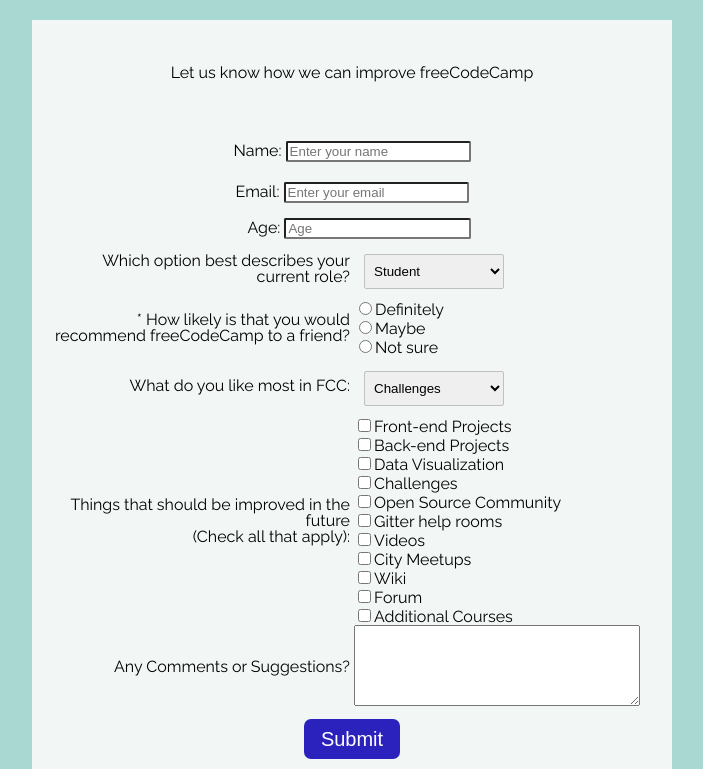
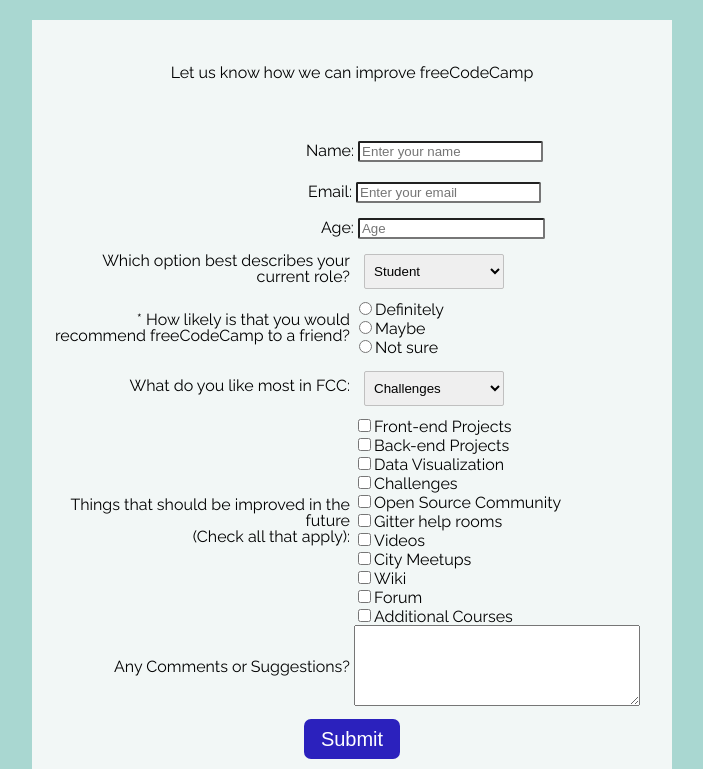
Before and after one commit to Laguna1/Survey-Form, a plain HTML site: page index.html in a window 1280 px wide. Shown: the part 110-879 px from the top of the page, without its empty margins (288-991 px from the left). Drawn offline with Linux system fonts and the light colour scheme.

Commit message:
small changes for .form

```diff
--- a/style.css
+++ b/style.css
@@ -74,7 +74,7 @@ h1 {
 }
 
 .Age{
-	margin-left: 15px;
+	margin-left: 162px;
 }
 
 .Age input{
@@ -84,6 +84,7 @@ h1 {
 .name, .mail {
 		padding: 5px;
 		margin: 10px;
+		margin-left: 155px;
 }
 .lefttab {
 	display: inline-block;
```
